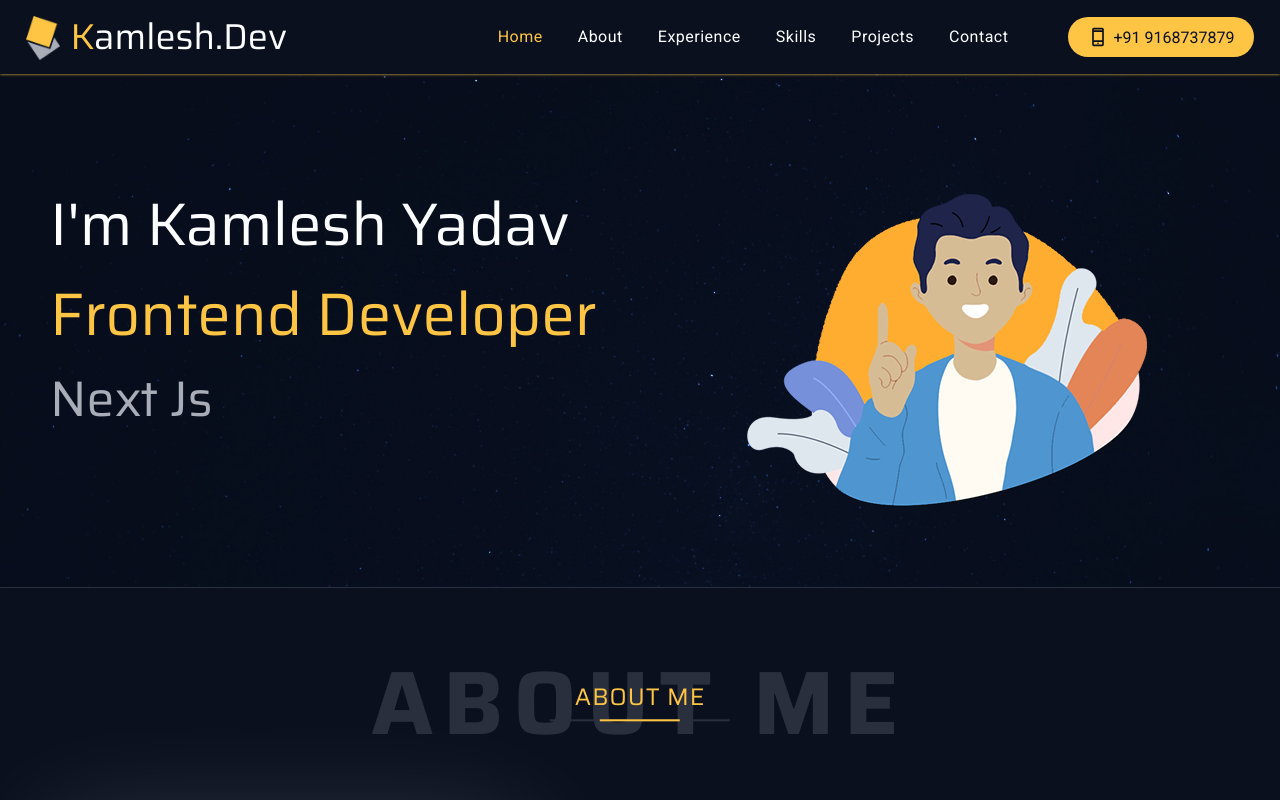
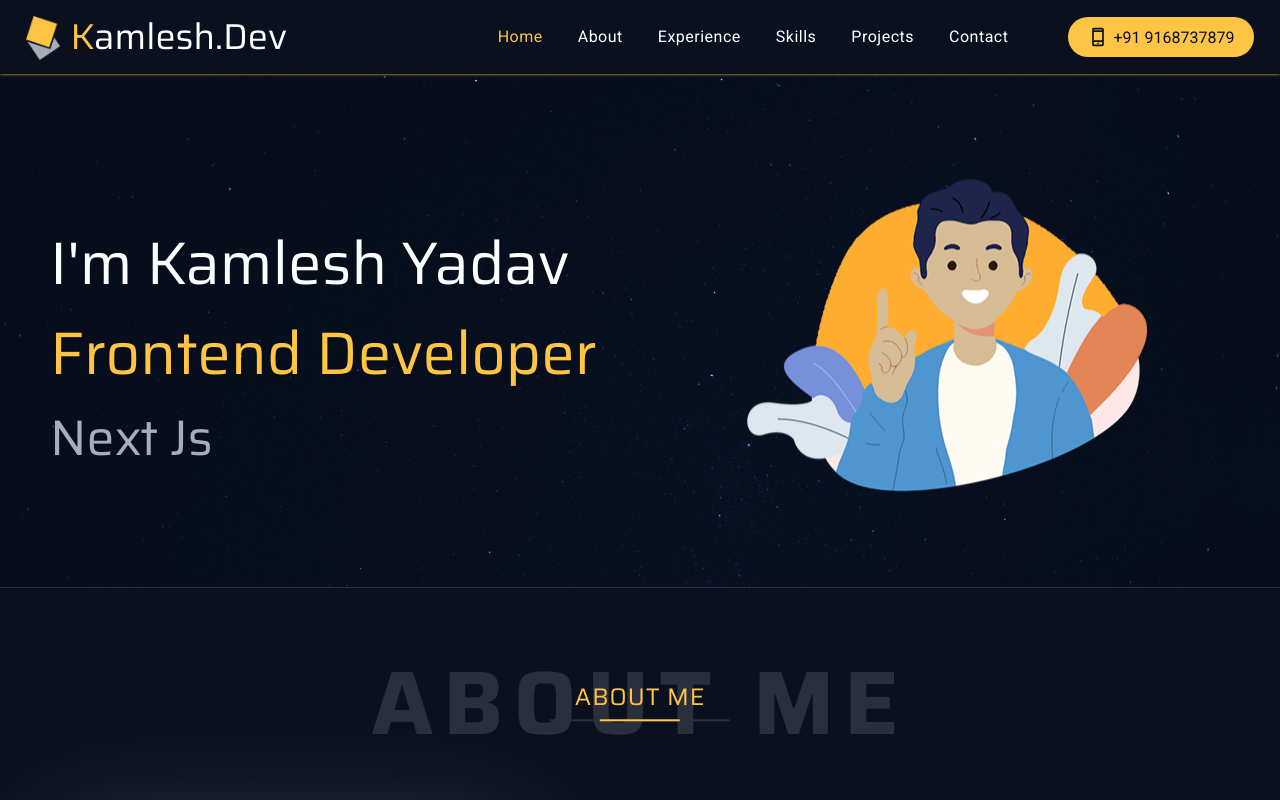
Before and after one commit to kamleshyad/next-portfolio, a Next.js app: page / in a window 1280 px wide. Shown: the top 800 px of the page. Built offline with nearby package versions, Linux system fonts and the light colour scheme.

Commit message:
banner image animation added

```diff
--- a/app/_components/organisms/banner/Banner.jsx
+++ b/app/_components/organisms/banner/Banner.jsx
@@ -15,7 +15,9 @@ export const Banner = () => {
                         <h2>Next Js</h2>
                     </div>
                     <div className={styles.bnrrightsec}>
-                        <Image src={bannerImg} alt='Kamlesh Yadav — Frontend Developer portrait image'/>
+                        <figure className={styles.bannerimg}>
+                            <Image src={bannerImg} alt='Kamlesh Yadav — Frontend Developer portrait image'/>
+                        </figure>
                     </div>
                 </div>
             </Container>
--- a/app/_components/organisms/banner/banner.module.scss
+++ b/app/_components/organisms/banner/banner.module.scss
@@ -1,12 +1,24 @@
 .bannersec{padding: 120px 0 80px; background: url('/images/hero-bg.jpg') no-repeat top center; background-size: cover; border-bottom: 1px solid $color-grey;
     .bnrwrap{
-        @include d-flex(30px, row, wrap); font-size: 0; justify-content: space-between;
+        @include d-flex(30px, row, wrap); font-size: 0; justify-content: space-between; align-items: center;
             .bnrleftsec { width: 48%;
                 h1{@include text-style(60px, $color-white, 500, 60px); font-family: $secondary-font;
                 span{display: block; margin-top: 30px; color: $color-yellow;}
             }
             h2{@include text-style(50px, $color-lightgrey, 500, 60px); font-family: $secondary-font; margin-top: 25px;}
         }
-        .bnrrightsec{width: 48%; display: flex; justify-content: center; align-items: center;}
+        .bnrrightsec{width: 48%; display: flex; justify-content: center; align-items: center;
+        figure.bannerimg{
+            animation-name: bannerimg;
+            animation-direction: alternate;
+            animation-duration: 1.5s;
+            animation-iteration-count: infinite;
+            animation-timing-function: ease-in-out;
+        }
+        @keyframes bannerimg {
+            0%   {transform: translateY(-15px); }
+            100% {transform: translateY(0px); }
+        }
+        }
     }
 }
```
